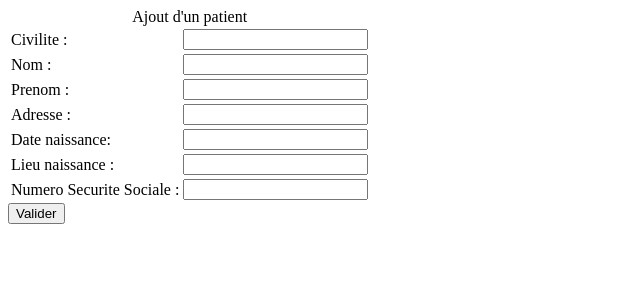
After one commit to Refuseds/ProjetCabinet, a PHP site: page /ajoutPatient.php in a window 1280 px wide. The commit adds this page. Shown: the top 300 px of the page, without its empty margins (0-640 px from the left). Run offline with PHP 8.4, Linux system fonts and the light colour scheme.

Commit message:
ajout d'un patient
manque les contraintes de saisie

```diff
--- /dev/null
+++ b/ajoutPatient.php
@@ -0,0 +1,82 @@
+<form action="ajoutPatient.php" method="post">
+
+    <table>
+        <caption>Ajout d'un patient</caption>
+        <tbody>
+            <td> Civilite : </td>
+            <td> <input type="text" name="civilite"></td>
+        </tbody>
+        <tbody>
+            <td>    Nom : </td>
+            <td> <input type="text" name="nom" ></td>
+        </tbody>
+        <tbody>
+            <td>    Prenom : </td>
+            <td> <input type="text" name="prenom"></td>
+        </tbody>
+        <tbody>
+            <td>     Adresse : </td>
+            <td> <input type="text" name="adresse" ></td>
+        </tbody>
+        <tbody>
+            <td>    Date naissance: </td>
+            <td> <input type="text" name="datenaissance" ></td>
+        </tbody>
+        <tbody>
+            <td>     Lieu naissance : </td>
+            <td> <input type="text" name="lieunaissance" ></td>
+        </tbody>
+        <tbody>
+            <td>     Numero Securite Sociale : </td>
+            <td><input type="text" name="numsecurite" ></td>
+        </tbody>
+    </table>
+    <input type="submit" value="Valider" name="valid">
+</form>
+
+<?php
+    if( isset($_POST['valid'])){
+        $server = 'localhost';
+        $login = 'root';
+        $mdp = 'root';
+        try {
+            $linkpdo = new PDO("mysql:host=$server;dbname=cabinet", $login, $mdp);
+        }
+        catch (Exception $e) {
+            die('Erreur : ' . $e->getMessage());
+        };
+        $req = $linkpdo->prepare('INSERT INTO patient (
+                                        civilite,
+                                        nom,
+                                        prenom,
+                                        adresse,
+                                        datenaissance,
+                                        lieunaissance,
+                                        numsecurite
+                                      )
+                                VALUES(
+                                    :lcivilite,
+                                    :lnom,
+                                    :lprenom,
+                                    :ladresse,
+                                    :ldatenaissance,
+                                    :llieunaissance,
+                                    :lnumsecurite
+                                  )
+                            ');
+        $req->execute(array(
+                            'lcivilite' => $_POST['civilite'],
+                            'lnom' => $_POST['nom'],
+                            'lprenom' => $_POST['prenom'],
+                            'ladresse' => $_POST['adresse'],
+                            'ldatenaissance' => $_POST['datenaissance'],
+                            'llieunaissance' => $_POST['lieunaissance'],
+                            'lnumsecurite' => $_POST['numsecurite']
+        ));
+        //print_r($req->errorInfo());
+        //echo "Contact modifié";
+    }else{
+       // echo "Contact non modifié";
+    }
+
+?>
```
Also changed, not shown: affichage.php (+7 -4 lines), 1 other file.
